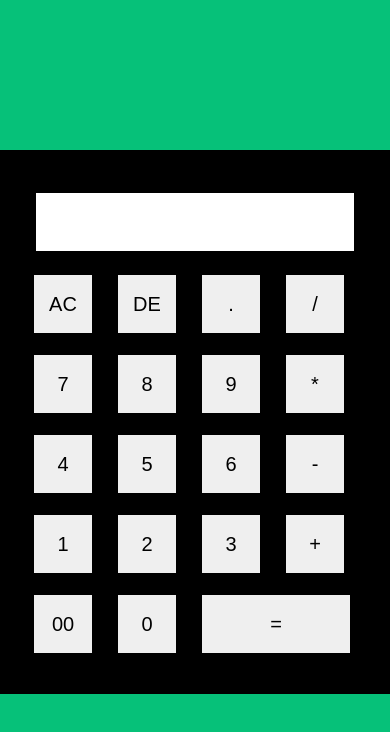
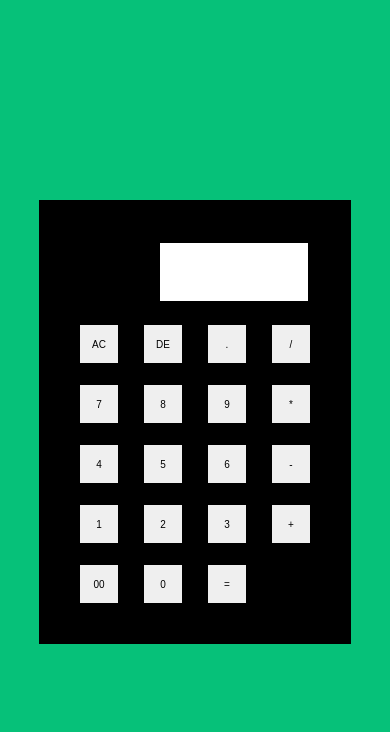
Before and after one commit to MarcelBrown17/JavaScript_calculator, a plain HTML site: page Java_calculator/index.html in a window 390 px wide. Drawn offline with Linux system fonts and the light colour scheme.

Commit message:
Add files via upload

```diff
--- a/Java_calculator/index.html
+++ b/Java_calculator/index.html
@@ -14,6 +14,7 @@
                 <div class="display">
                     <input type="text" name="display" readonly>
                 </div>
+               <div class="cal-buttons">
                 <div>
                     <input type="button" value="AC" onclick="display.value = ''">
                     <input type="button" value="DE" onclick="display.value = display.value.toString().slice
@@ -44,6 +45,7 @@
                     <input type="button" value="0"onclick="display.value += '0'">
                     <input type="button" value="="  onclick="display.value = eval(display.value)"class="equal-btn">
                 </div>
+               </div>
             </form>
         </div>
     </div>
--- a/Java_calculator/style.css
+++ b/Java_calculator/style.css
@@ -4,10 +4,13 @@
     box-sizing: border-box;
 }
 
+body {
+  background-color: #06c179;
+}
+
 .container{
-    background-color: #06c179;
-    justify-content: center !important;
-    align-items: center !important;
+    justify-content: center;
+    align-items: center;
     height: 100vh;
     width: 100%;
     display: flex;
@@ -59,3 +62,37 @@ textarea {
   background-color: rgb(255, 255, 255);
   color: rgb(6, 6, 6);
 }
+
+
+@media screen and (max-width: 400px) {
+  input[type="button"],
+select,
+textarea {
+width: 40px !important;
+height: 40px !important;
+font-size: 10px !important;
+justify-content: center !important;
+align-items: center !important;
+padding: 0px !important;
+  }
+}
+@media screen and (max-width: 300px) {
+  .calculator {
+  display: grid;
+ grid-template-columns: auto !important;
+width: 40px !important;
+height: 40px !important;
+font-size: 10px !important;
+justify-content: center !important;
+align-items: center !important;
+padding: 0px !important;
+  }
+}
+@media screen and (max-width: 400px) {
+  input[type="text"],
+select,
+textarea {
+ width: 150px !important;
+ justify-content: center;
+  }
+}
```
